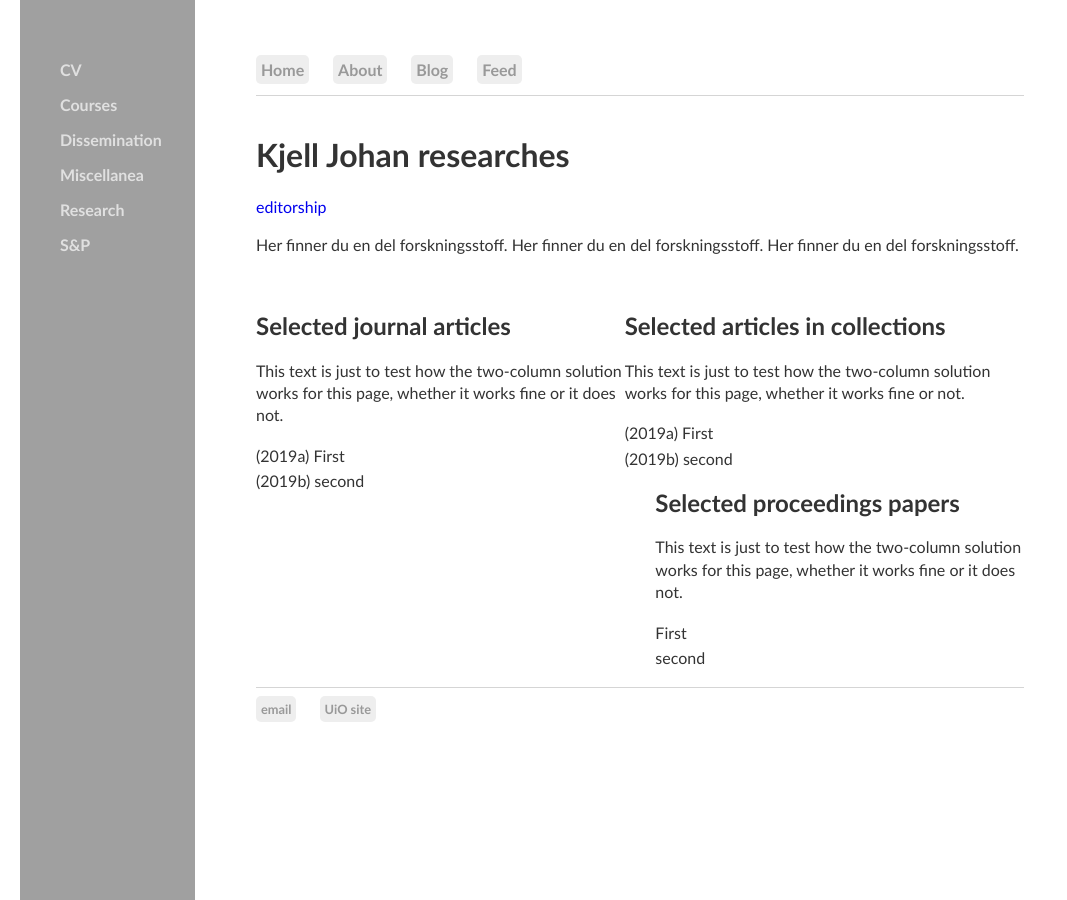
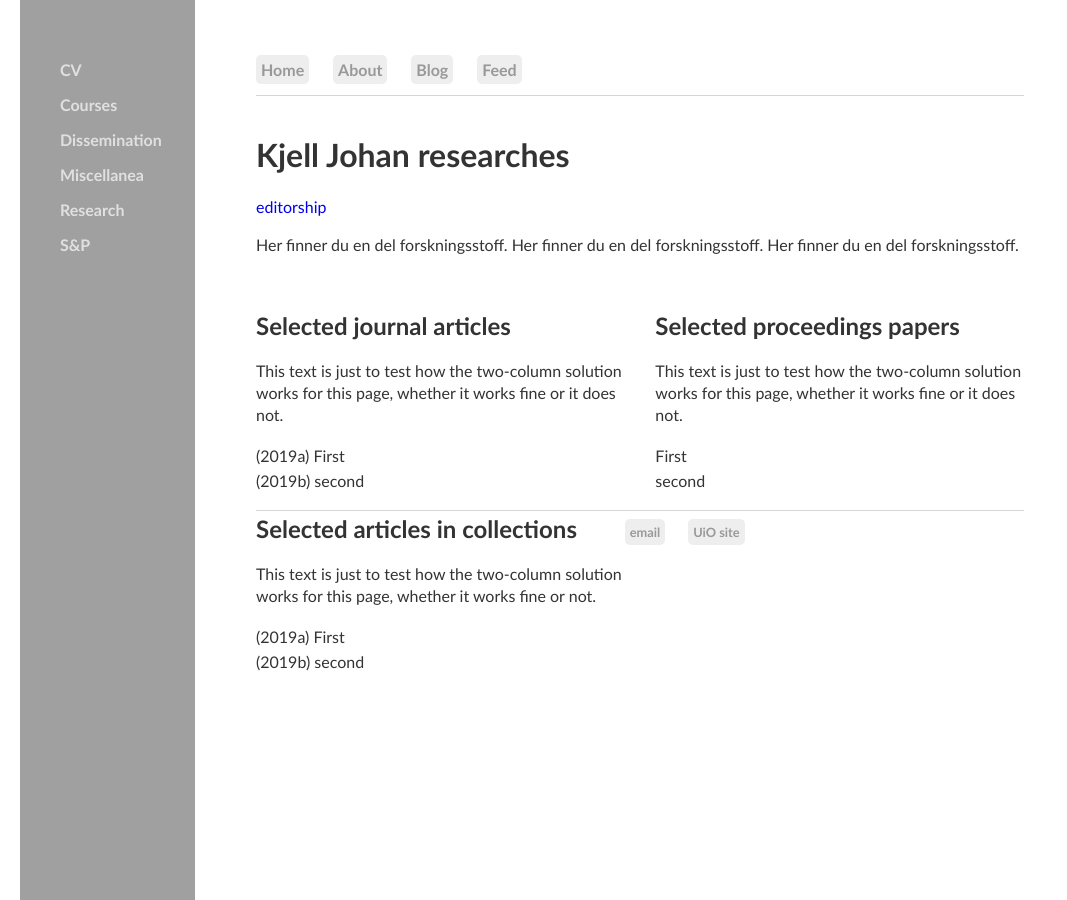
Before and after one commit to kjelljs/kjelljs.github.io, a Jekyll site: the page built from research/index.html, in a window 1280 px wide. Shown: the whole page, without its empty margins (0-1067 px from the left). Built offline with Jekyll 4.4.1, drawn with Linux system fonts in a browser that asks for light colours.

Commit message:
Update index.html

```diff
--- a/research/index.html
+++ b/research/index.html
@@ -23,8 +23,7 @@
 		    <li>(2019a) First </li>
 		    <li>(2019b) second </li>
     </ul>
-</div>
-<div class="left"></br>
+
     <h2>Selected articles in collections</h2>
 	    <p>This text is just to test how the two-column solution works for this page, whether it works fine or not.</p>
 	    <ul id="pubs"; style="padding-left:0;">
```
